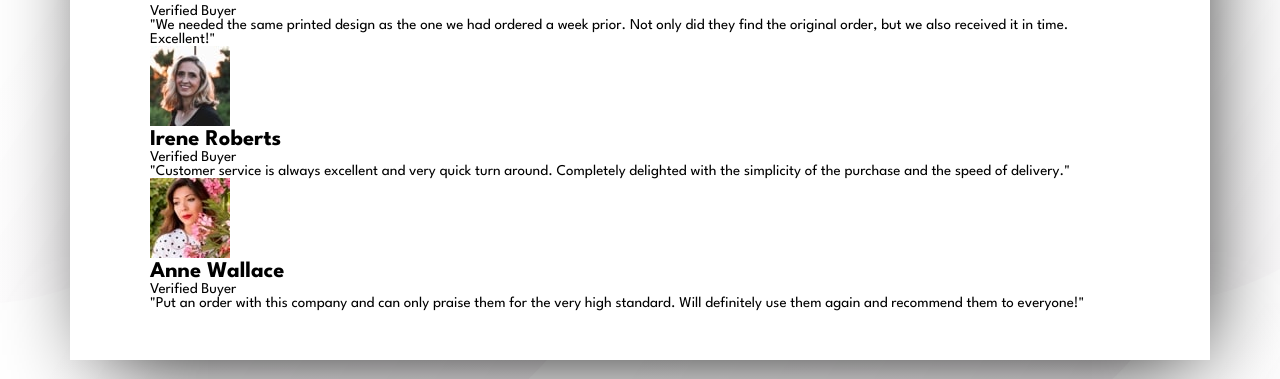
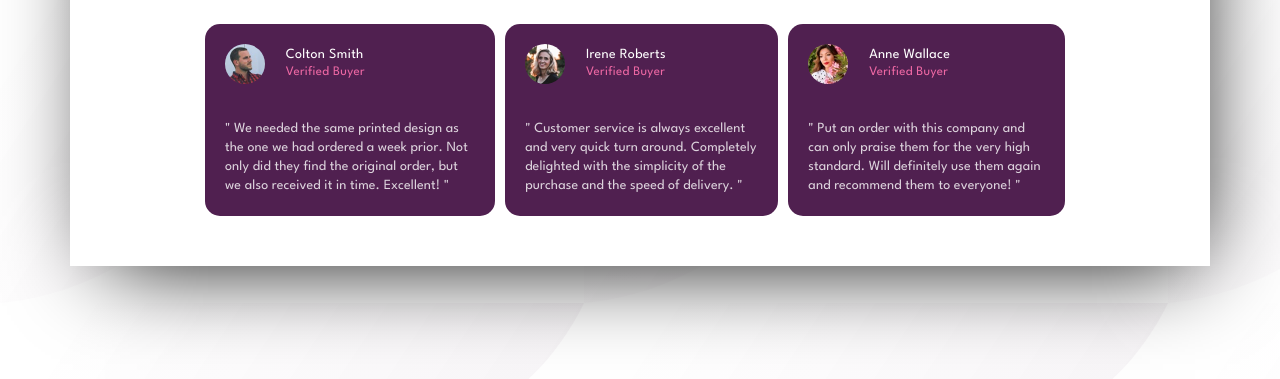
Before and after one commit to alwaysJunior/social-proof-section-master, a plain HTML site: page index.html in a window 1280 px wide. Shown: the part 421-800 px from the top of the page. Drawn offline with Linux system fonts and the light colour scheme.

Commit message:
desktop design done

```diff
--- a/style.css
+++ b/style.css
@@ -64,7 +64,7 @@ body {
     background-color: var(--light-grayish-magenta);
     border-radius: 10px;
     padding: 10px;
-    margin: 10px;
+    margin:10px;
     position: relative;
 }
 
@@ -77,3 +77,76 @@ body {
 .rating:nth-child(3){
     right: 0px;
 }
+.star-image {
+    padding-right:1rem;
+}
+
+
+.bottom-side {
+    display: flex;
+    justify-content: space-evenly;
+    align-items: center;
+    margin-top: 30px;
+    padding: 0 55px;
+}
+
+.card {
+    display: flex;
+    flex-direction: column;
+    align-items: flex-start;
+    justify-content: space-evenly;
+    background-color: var(--very-dark-magenta);
+    gap: 2rem;
+    border-radius: 15px;
+    margin-right: 10px;
+    padding: 20px;
+}
+
+.card-info{
+    display: flex;
+}
+
+
+.img img {
+    width: 40px;
+    height: 40px;
+    border-radius: 50%;
+    margin-right: 1.3rem;
+}
+
+.info h2 {
+    color: white;
+    font-size: 14px;
+    line-height: 1.4rem;
+    font-weight: 400;
+    letter-spacing: 0.3px;
+}
+.info p{
+    color: var(--soft-pink);
+    letter-spacing: 0.3px;
+    font-size: 13px;
+}
+
+.card-content {
+    color: var(--white);
+    letter-spacing: 0.1px;
+    line-height: 1.2rem;
+    font-size: 14px;
+    opacity: 0.8;
+}
+
+@media screen and (max-width:768px) {
+    body {
+        display: flex;
+        flex-direction: column;
+    }
+    .main {
+        width: 100%;
+    }
+    .top-side {
+        display: flex;
+        flex-direction: column;
+        align-items: center;
+        justify-content: center;
+    }
+}
```
Also changed, not shown: index.html (+7 -6 lines).
